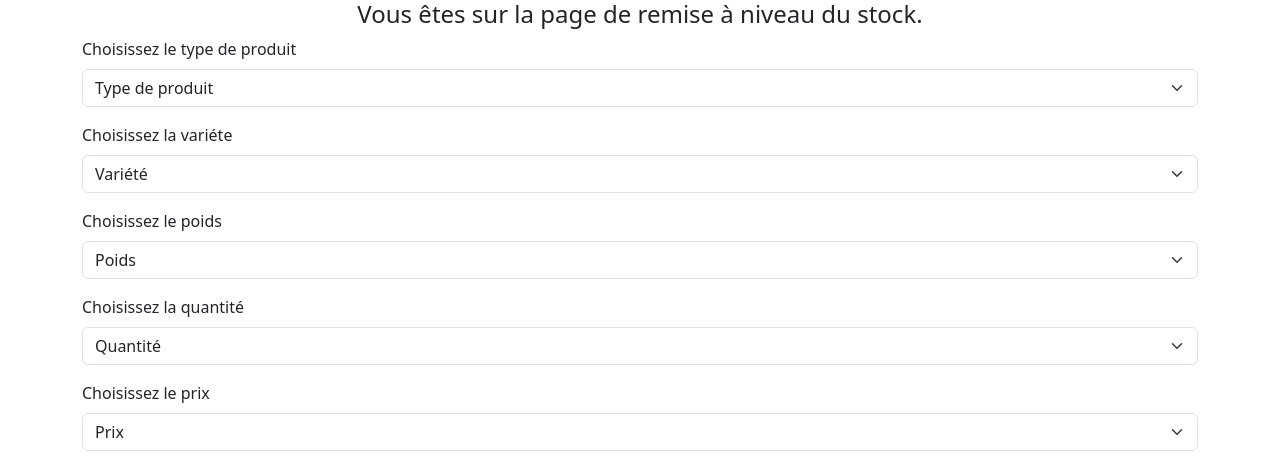
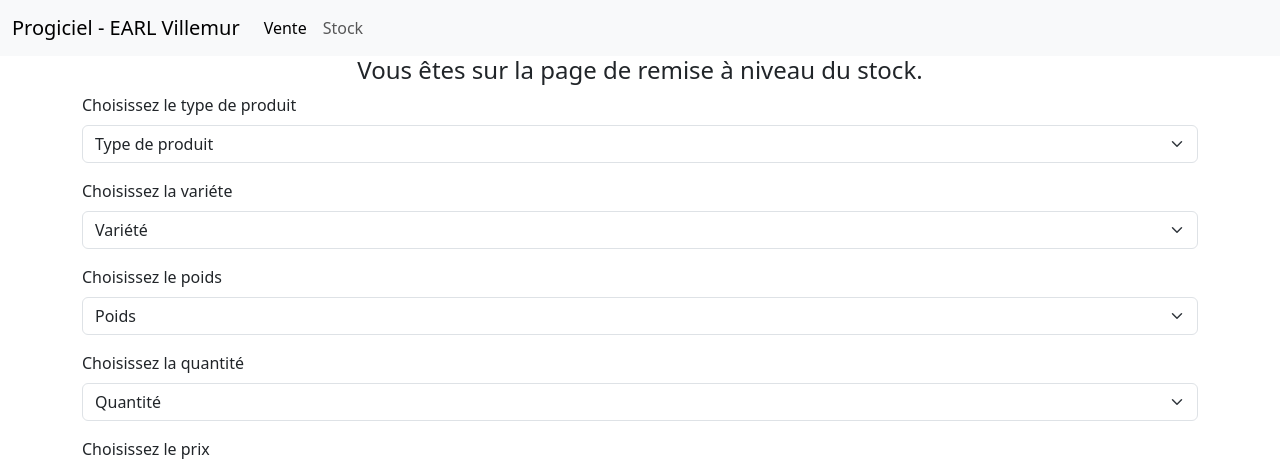
Before and after one commit to JulieMontoux/Projet-Libre, a PHP site: page /remplissage.php in a window 1280 px wide. Shown: the top 459 px of the page. Run offline with PHP 8.4, Linux system fonts and the light colour scheme; data that the repository does not hold is empty.

Commit message:
Ajout Navbar

```diff
--- /dev/null
+++ b/navbar.php
@@ -0,0 +1,31 @@
+<!DOCTYPE html>
+<html lang="fr">
+<head>
+    <meta charset="UTF-8">
+    <meta name="viewport" content="width=device-width, initial-scale=1.0">
+    <title>Navbar</title>
+    <link href="https://cdn.jsdelivr.net/npm/bootstrap@5.3.0/dist/css/bootstrap.min.css" rel="stylesheet" integrity="sha384-9ndCyUaIbzAi2FUVXJi0CjmCapSmO7SnpJef0486qhLnuZ2cdeRhO02iuK6FUUVM" crossorigin="anonymous">
+    <script src="https://cdn.jsdelivr.net/npm/bootstrap@5.3.0/dist/js/bootstrap.bundle.min.js" integrity="sha384-geWF76RCwLtnZ8qwWowPQNguL3RmwHVBC9FhGdlKrxdiJJigb/j/68SIy3Te4Bkz" crossorigin="anonymous"></script>
+</head>
+<body>
+    <!-- Navbar bootstrap simple -->
+    <nav class="navbar navbar-expand-lg bg-body-tertiary">
+        <div class="container-fluid">
+            <a class="navbar-brand" href="#">Progiciel - EARL Villemur</a>
+            <button class="navbar-toggler" type="button" data-bs-toggle="collapse" data-bs-target="#navbarSupportedContent" aria-controls="navbarSupportedContent" aria-expanded="false" aria-label="Toggle navigation">
+                <span class="navbar-toggler-icon"></span>
+            </button>
+            <div class="collapse navbar-collapse" id="navbarSupportedContent">
+                <ul class="navbar-nav me-auto mb-2 mb-lg-0">
+                    <li class="nav-item">
+                        <a class="nav-link active" aria-current="page" href="#">Vente</a>
+                    </li>
+                    <li class="nav-item">
+                        <a class="nav-link" href="remplissage.php">Stock</a>
+                    </li>
+                </ul>
+            </div>
+        </div>
+    </nav>
+</body>
+</html>
--- a/remplissage.php
+++ b/remplissage.php
@@ -8,10 +8,14 @@
     <title>Insertion - Vente Directe</title>
 </head>
 <body>
+<!-- inclusion de la config bdd -->
 <?php
-include("config.php");
+include('config.php');
 session_start();
 ?>
+<!-- inclusion de la navbar -->
+<?php include('navbar.php');?>
+
 <!-- formulaire entrées produits -->
 <h4 class="text-center">Vous êtes sur la page de remise à niveau du stock.</h4>
 <div class="container">
```
Also changed, not shown: README.md.
